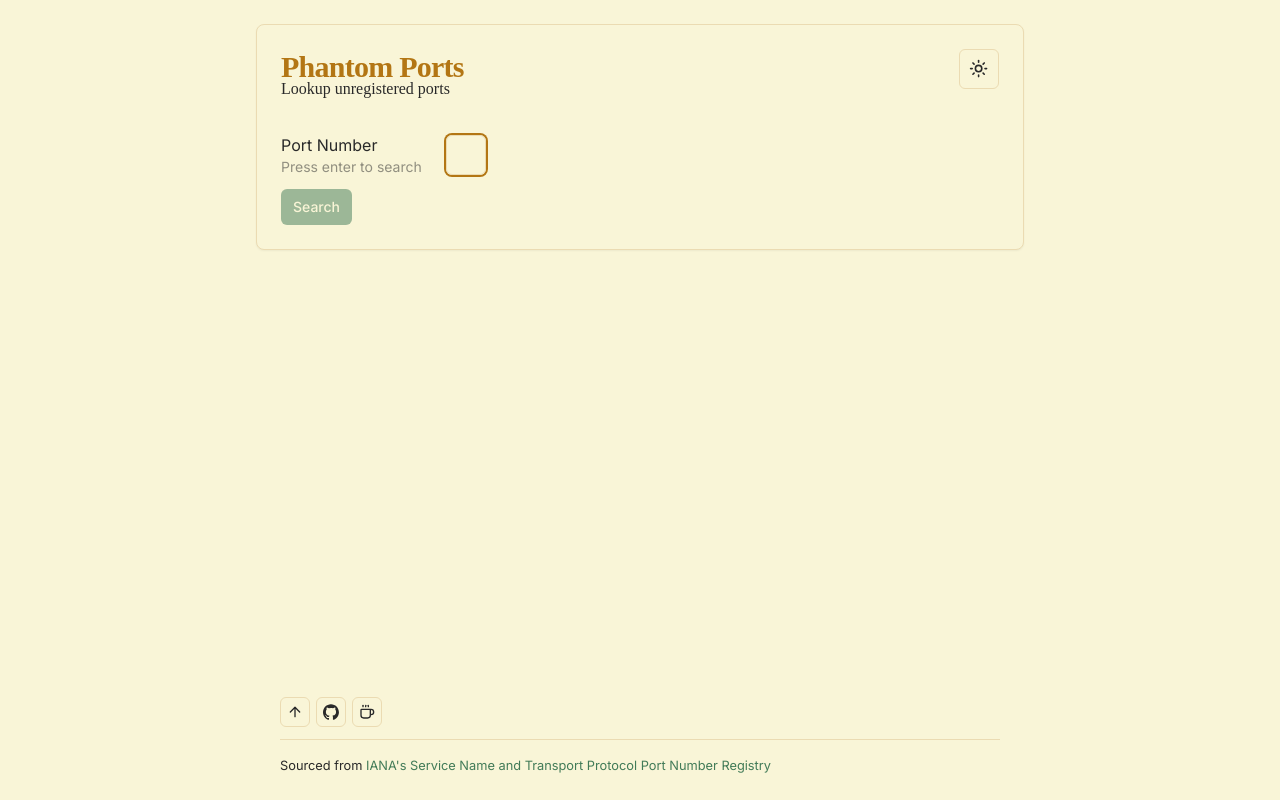
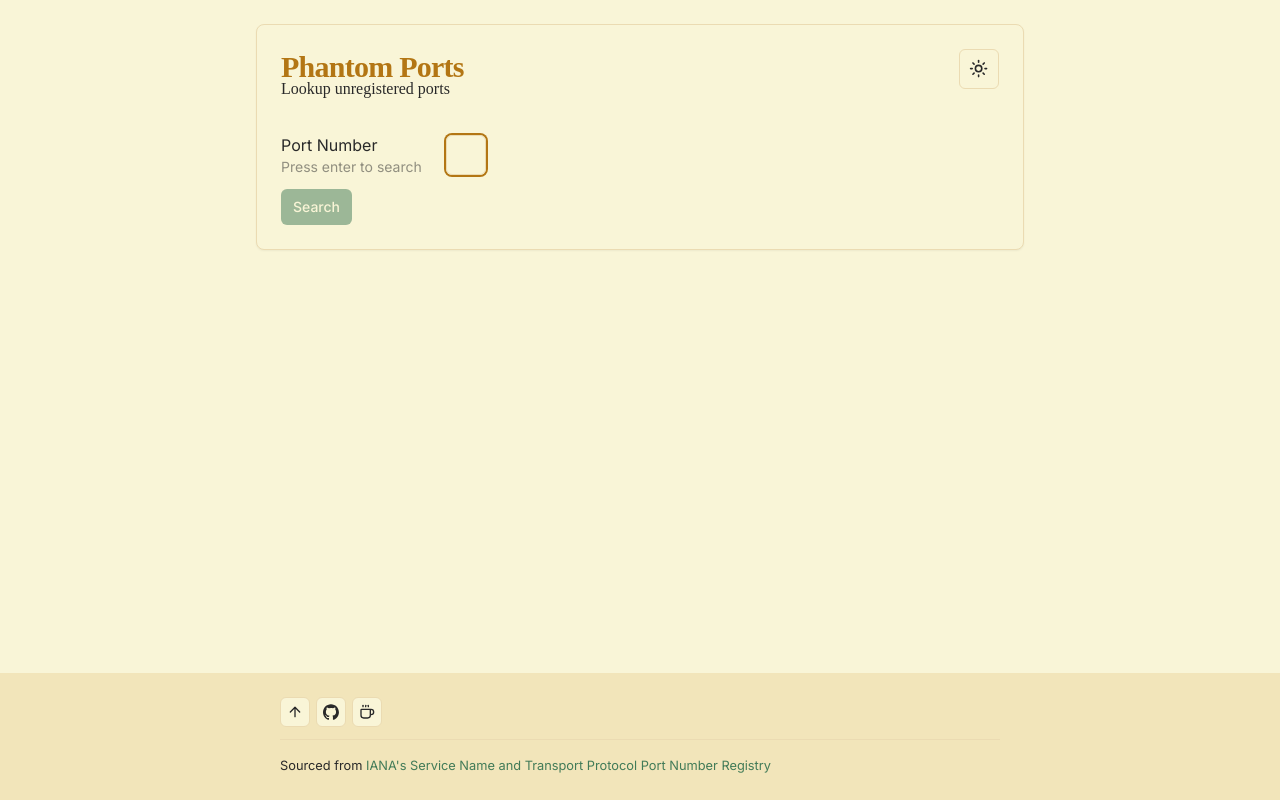
Before and after one commit to arsmoriendy/phantomports-front, a React (Vite) app: page / in a window 1280 px wide. Built offline with nearby package versions, Linux system fonts and the light colour scheme; no server answers; a web font is replaced by a local one.

Commit message:
feat: use muted background for footer

```diff
--- a/src/components/custom/footer.tsx
+++ b/src/components/custom/footer.tsx
@@ -18,7 +18,7 @@ export const Footer = forwardRef<HTMLDivElement, FooterProps>(
     return (
       <div
         ref={ref}
-        className={cn("flex justify-center bg-secondary w-full", className)}
+        className={cn("flex justify-center bg-muted w-full", className)}
         {...props}
       >
         <div className="w-full lg:w-[768px] p-6">
```
